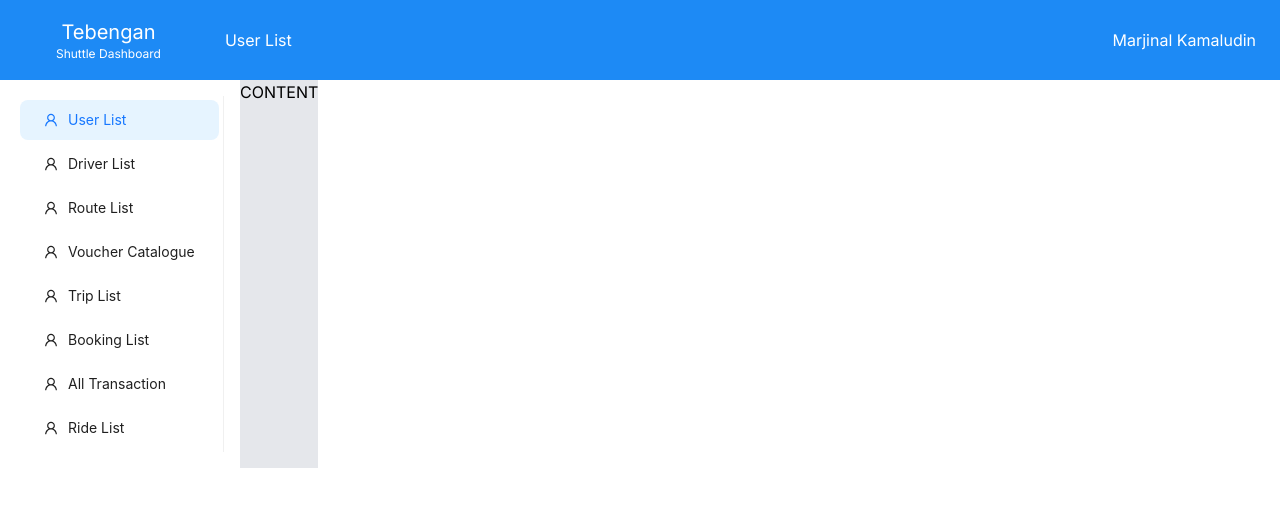
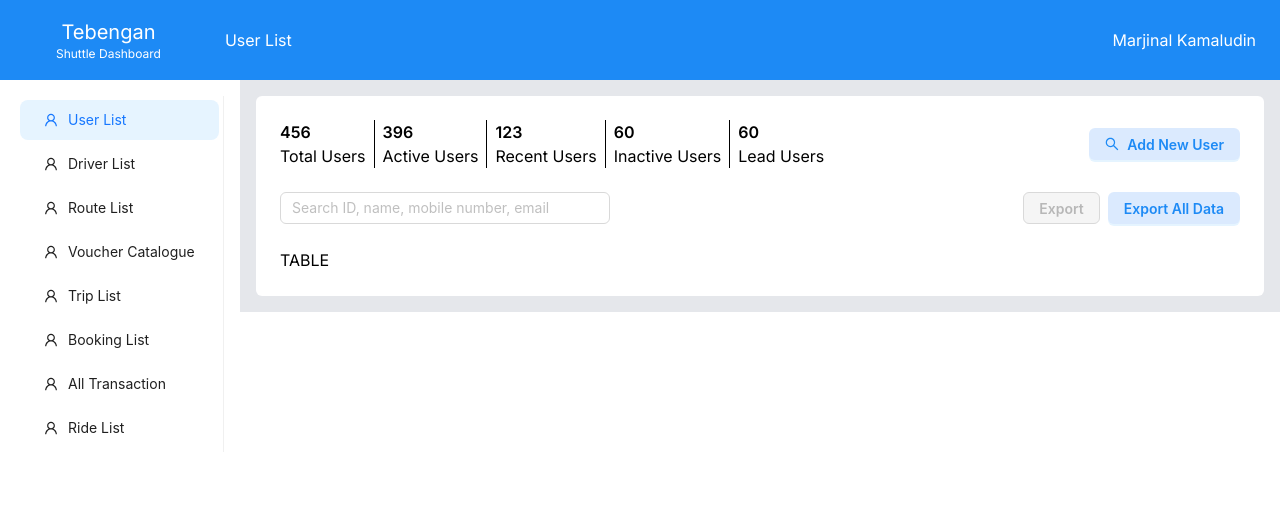
Before and after one commit to kanzff/tebengan, a Next.js app: page / in a window 1280 px wide. Shown: the top 506 px of the page. Built offline with nearby package versions, Linux system fonts and the light colour scheme.

Commit message:
init content

```diff
--- a/app/page.tsx
+++ b/app/page.tsx
@@ -3,6 +3,7 @@ import styles from './page.module.css'
 import { Flex } from 'antd'
 import Topbar from '@/components/Topbar'
 import Sidebar from '@/components/Sidebar'
+import Content from '@/components/Content'
 
 export default function Home() {
   return (
@@ -13,7 +14,9 @@ export default function Home() {
           <div className='w-[240px]'>
             <Sidebar/>
           </div>
-          <div className='bg-gray-200'>CONTENT</div>
+          <div className='w-full'>
+            <Content/>
+          </div>
         </div>
         </div>
     </main>
--- /dev/null
+++ b/components/Content.tsx
@@ -0,0 +1,65 @@
+import React from 'react'
+import { Button, Input } from 'antd'
+import { SearchOutlined } from '@ant-design/icons';
+
+const { Search } = Input
+
+
+
+const Content = () => {
+  return (
+    <div className='bg-gray-200 p-4 w-full'>
+        <div className='bg-white rounded-md p-6'>
+            <div className='flex justify-between mb-6'>
+                <div className='flex gap-2 divide-x divide-black'>
+                    <div>
+                        <div className='font-semibold'>456</div>
+                        <div>Total Users</div>
+                    </div>
+                    <div className='pl-2'>
+                        <div className='font-semibold'>396</div>
+                        <div>Active Users</div>
+                    </div>
+                    <div className='pl-2'>
+                        <div className='font-semibold'>123</div>
+                        <div>Recent Users</div>
+                    </div>
+                    <div className='pl-2'>
+                        <div className='font-semibold'>60</div>
+                        <div>Inactive Users</div>
+                    </div>
+                    <div className='pl-2'>
+                        <div className='font-semibold'>60</div>
+                        <div>Lead Users</div>
+                    </div>
+                </div>
+                <div className='flex items-center'>
+                    <Button type="primary" className='bg-blue-100 text-[#1D8AF5] font-semibold' icon={<SearchOutlined />}>
+                        Add New User
+                    </Button>
+                </div>
+            </div>
+            <div className='flex justify-between mb-6'>
+                <div className='min-w-[330px]'>
+                    <Input placeholder="Search ID, name, mobile number, email" allowClear  />
+                </div>
+                <div className='flex gap-2'>
+                    <div>
+                        <Button disabled type="primary" className='bg-blue-100 text-[#1D8AF5] font-semibold'>
+                            Export
+                        </Button>
+                    </div>
+                    <div>
+                        <Button type="primary" className='bg-blue-100 text-[#1D8AF5] font-semibold'>
+                            Export All Data
+                        </Button>
+                    </div>
+                </div>
+            </div>
+            <div>TABLE</div>
+        </div>
+    </div>
+  )
+}
+
+export default Content
```
